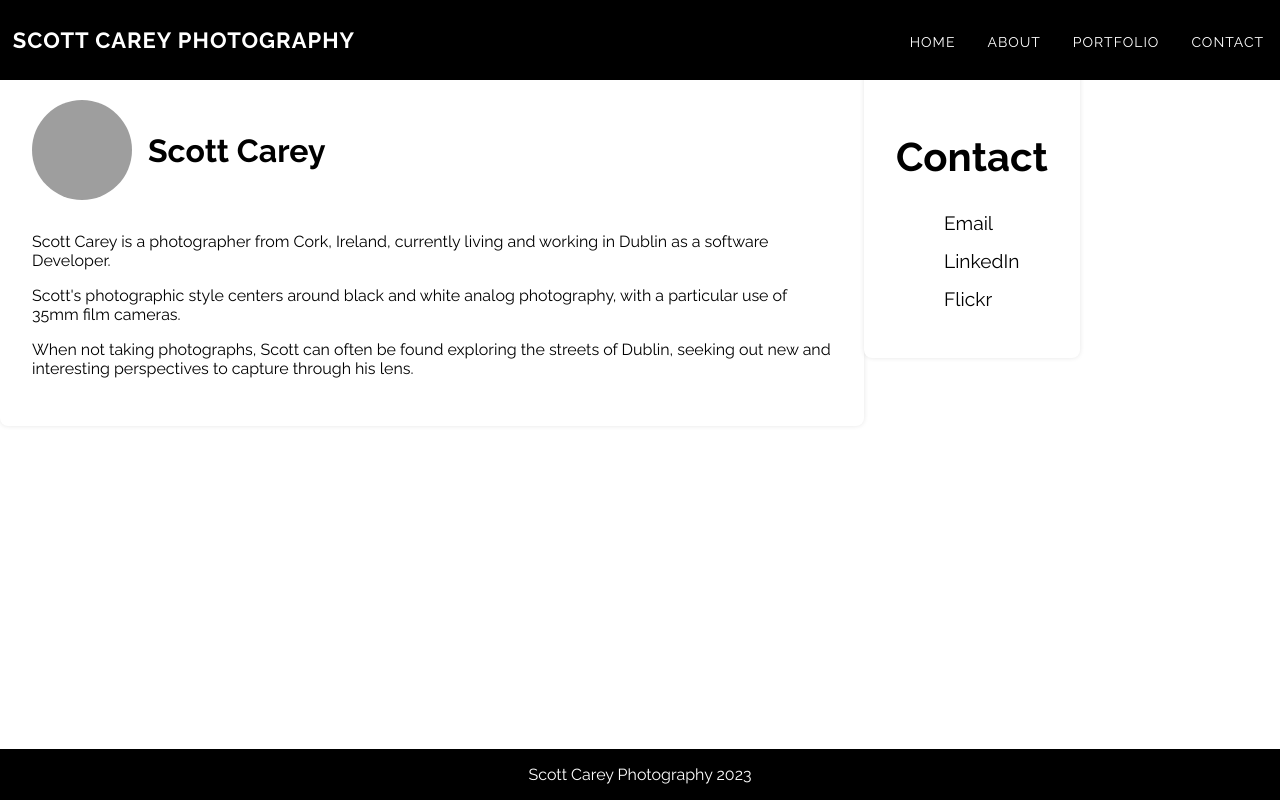
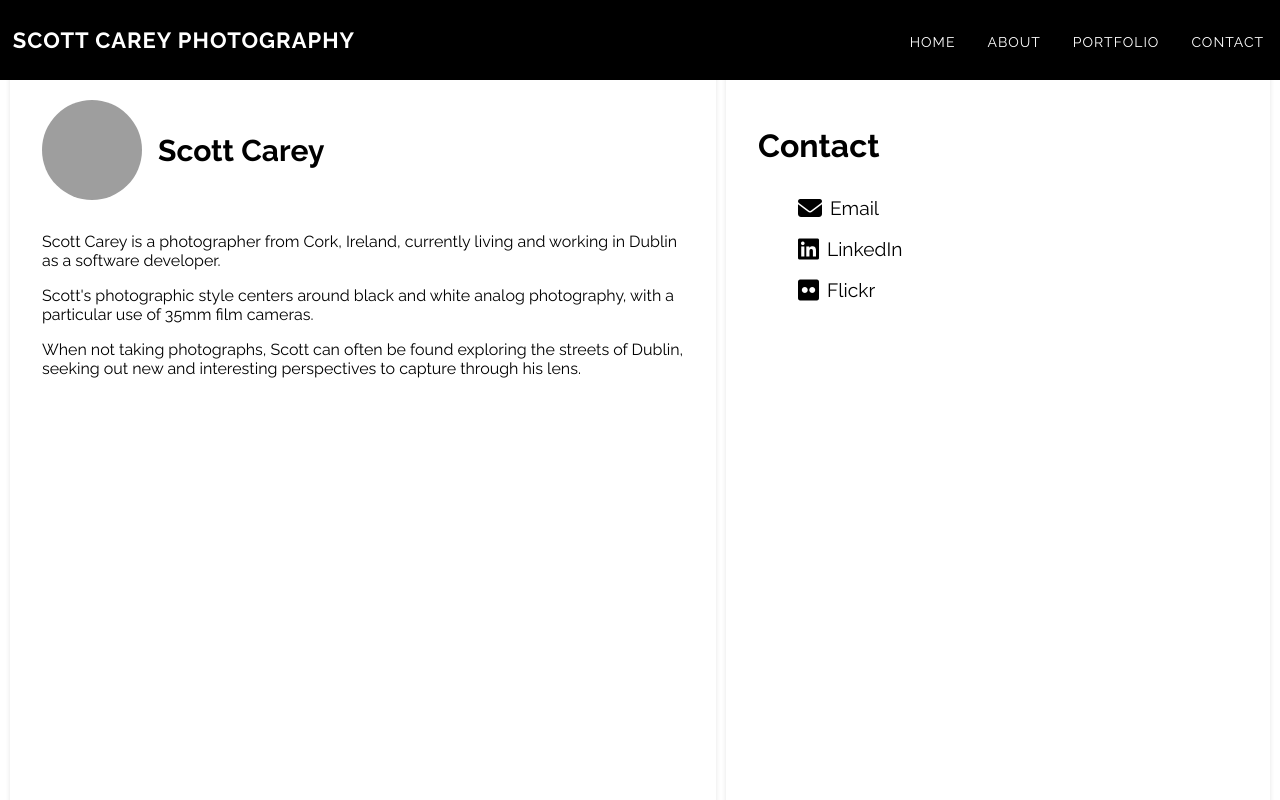
Before and after one commit to McGint/my-photography-portfolio, an Angular app: page /about in a window 1280 px wide. Shown: the top 800 px of the page. Built offline with nearby package versions, Linux system fonts and the light colour scheme; grey boxes are pictures that could not be loaded.

Commit message:
Improved layout of about and contact page

```diff
--- a/angular.json
+++ b/angular.json
@@ -25,7 +25,8 @@
               "src/assets"
             ],
             "styles": [
-              "src/styles.css"
+              "src/styles.css",
+              "node_modules/@fortawesome/fontawesome-free/css/all.min.css"
             ],
             "scripts": []
           },
@@ -87,7 +88,8 @@
               "src/assets"
             ],
             "styles": [
-              "src/styles.css"
+              "src/styles.css",
+              "node_modules/@fortawesome/fontawesome-free/css/all.min.css"
             ],
             "scripts": []
           }
--- a/package.json
+++ b/package.json
@@ -18,6 +18,7 @@
     "@angular/platform-browser": "^15.2.0",
     "@angular/platform-browser-dynamic": "^15.2.0",
     "@angular/router": "^15.2.0",
+    "@fortawesome/fontawesome-free": "^6.4.0",
     "rxjs": "~7.8.0",
     "tslib": "^2.3.0",
     "webpack": "^5.79.0",
--- a/src/app/about/about.component.html
+++ b/src/app/about/about.component.html
@@ -6,7 +6,7 @@
         </div>
         <div class="bio-description">
           <p>
-            Scott Carey is a photographer from Cork, Ireland, currently living and working in Dublin as a software Developer.
+            Scott Carey is a photographer from Cork, Ireland, currently living and working in Dublin as a software developer.
           </p>
           <p>
             Scott's photographic style centers around black and white analog photography, with a particular use of 35mm film cameras.
@@ -16,7 +16,7 @@
           </p>
         </div>
       </div>
-      <div class="contact-container-about">
+      <div>
         <app-contact></app-contact>
       </div>
 </div>
--- a/src/app/app.module.ts
+++ b/src/app/app.module.ts
@@ -15,12 +15,13 @@ import { PhotographDetailsComponent } from './photograph-details/photograph-deta
 import { SideBarComponent } from './side-bar/side-bar.component';
 import { FilterByCountyPipe } from './filter-by-county.pipe';
 import { FilterByLocationPipe } from './filter-by-location.pipe';
+import { ContactPageComponent } from './contact-page/contact-page.component';
 
 const routes: Routes = [
   { path: '', component: HomeComponent },
   { path: 'portfolio', component: PortfolioComponent },
   { path: 'about', component: AboutComponent },
-  { path: 'contact', component: ContactComponent },
+  { path: 'contact', component: ContactPageComponent },
   { path: 'photographs/:photographId', component: PhotographDetailsComponent },
 ];
 
@@ -38,6 +39,7 @@ const routes: Routes = [
     SideBarComponent,
     FilterByCountyPipe,
     FilterByLocationPipe,
+    ContactPageComponent,
   ],
   imports: [
     BrowserModule,
--- /dev/null
+++ b/src/app/contact-page/contact-page.component.html
@@ -0,0 +1,3 @@
+<div class="contact-page-container">
+    <app-contact></app-contact>
+</div>
--- a/src/app/contact/contact.component.html
+++ b/src/app/contact/contact.component.html
@@ -3,19 +3,19 @@
   <ul class="contact-links">
     <li>
       <a href="mailto:scottcarey96@gmail.com?subject=WebsiteContact&body=Message">
-          <i class="fas fa-envelope"></i>
+        <span class="icon"><i class="fas fa-envelope"></i></span>
         <span>Email</span>
       </a>
     </li>
     <li>
       <a href="https://www.linkedin.com/in/scottcarey96/">
-          <i class="fab fa-linkedin"></i>
+        <span class="icon"><i class="fab fa-linkedin"></i></span>
         <span>LinkedIn</span>
       </a>
     </li>
     <li>
       <a href="https://www.flickr.com/photos/94142351@N06">
-          <i class="fab fa-linkedin"></i>
+        <span class="icon"><i class="fab fa-flickr"></i></span>
         <span>Flickr</span>
       </a>
     </li>
--- a/src/styles.css
+++ b/src/styles.css
@@ -158,12 +158,15 @@ option {
   .about-container {
     display: flex;
     flex-wrap: wrap;
+    margin-top: 68px;
+    margin-left: 10px;
+    margin-right: 10px;
+    margin-bottom: 60px;
   }
 
   /*Bio Container*/
   .bio-container {
     background-color: #ffffff;
-    margin-top: 68px;
     border-radius: 8px;
     box-shadow: 0px 0px 5px rgba(0, 0, 0, 0.1);
     flex: 2;
@@ -176,6 +179,7 @@ option {
     display: flex;
     align-items: center;
     margin-bottom: 32px;
+    font-size: 15px;
   }
 
   .bio-image {
@@ -189,18 +193,26 @@ option {
     margin-bottom: 16px;
   }
 
-/*Contact Container*/
+
+.contact-page-container{
+  margin-top: 68px;
+  margin-right: 10px;
+  margin-bottom: 60px;
+}
+/* Contact Container */
 .contact-container {
-  margin-top: 68px;
   background-color: #ffffff;
+  margin-left: 10px;
   border-radius: 8px;
   box-shadow: 0px 0px 5px rgba(0, 0, 0, 0.1);
-  max-width: 100%;
-  padding: 32px;
+  min-height: 100vh;
+  min-width: 40vw;
+  padding-left: 32px;
+  padding-top: 32px;
 }
 
 .contact-heading {
-  font-size: 2.5rem;
+  font-size: 2.0rem;
   margin-bottom: 32px;
 }
 
@@ -232,17 +244,16 @@ option {
   margin-right: 8px;
 }
 
-
 /* Media Query for smaller screens */
-/* @media (max-width: 600px) {
-  .about-container {
-    flex-direction: column;
+@media (max-width: 600px) {
+  .bio-container {
+    margin-bottom: 10px;
   }
-
-  .bio-container {
-    margin-bottom: 32px;
+  .contact-container{
+    margin-left: 0px;
+    min-width: 86vw;
   }
-} */
+}
 
 /*Photograph Details Container*/
 .photograph-details-container {
```
Also changed, not shown: src/app/contact-page/contact-page.component.ts (added, +10 -0 lines), src/app/contact-page/contact-page.component.css (added), 1 other file (tests, documents, lock files or other folders). Lines whose indentation alone changed are shown as unchanged.
